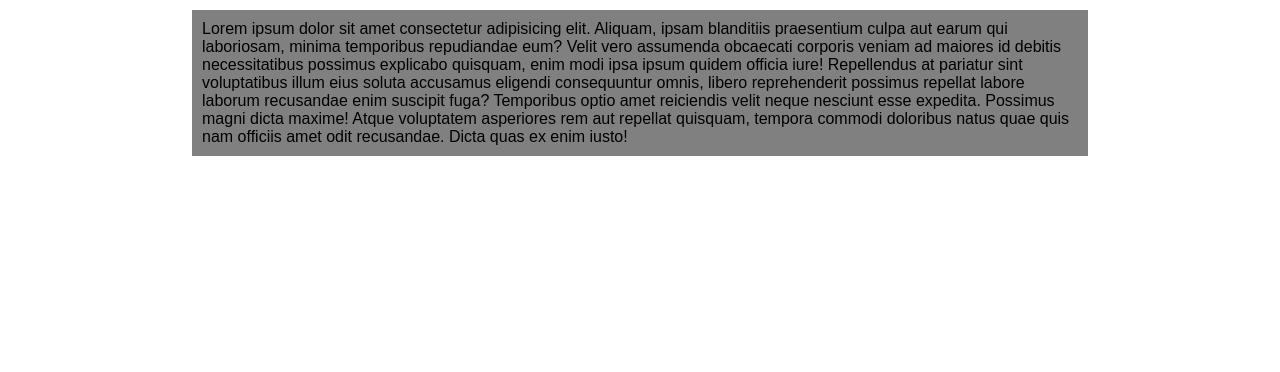
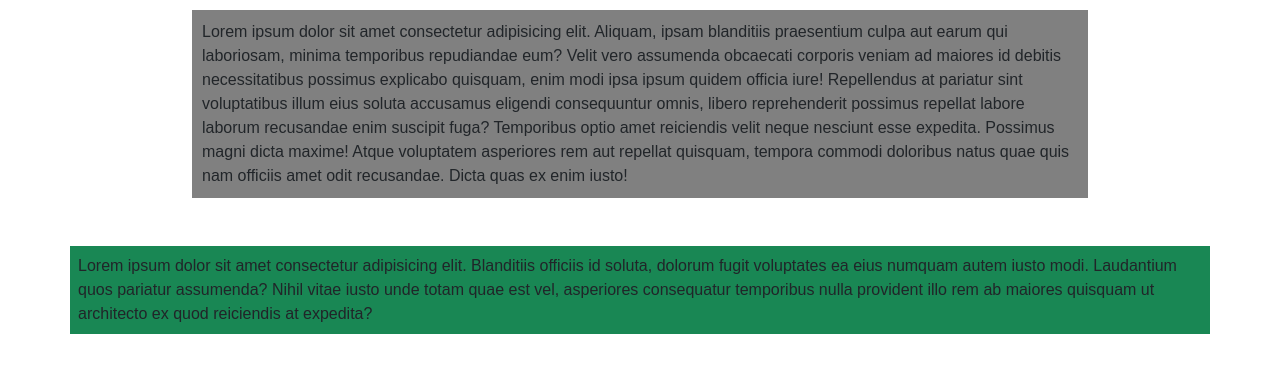
Before and after one commit to omorfaruk01/githubtest, a plain HTML site: page index.html in a window 1280 px wide. Drawn offline with Linux system fonts and the light colour scheme.

Commit message:
lorem add

```diff
--- a/index.html
+++ b/index.html
@@ -5,11 +5,18 @@
     <meta http-equiv="X-UA-Compatible" content="IE=edge">
     <meta name="viewport" content="width=device-width, initial-scale=1.0">
     <title>github test</title>
+    <link rel="stylesheet" href="css/bootstrap.min.css">
+    <script src="js/bootstrap.min.js"></script>
     <link rel="stylesheet" href="style.css">
 </head>
 <body>
     <p class="abc one">
         Lorem ipsum dolor sit amet consectetur adipisicing elit. Aliquam, ipsam blanditiis praesentium culpa aut earum qui laboriosam, minima temporibus repudiandae eum? Velit vero assumenda obcaecati corporis veniam ad maiores id debitis necessitatibus possimus explicabo quisquam, enim modi ipsa ipsum quidem officia iure! Repellendus at pariatur sint voluptatibus illum eius soluta accusamus eligendi consequuntur omnis, libero reprehenderit possimus repellat labore laborum recusandae enim suscipit fuga? Temporibus optio amet reiciendis velit neque nesciunt esse expedita. Possimus magni dicta maxime! Atque voluptatem asperiores rem aut repellat quisquam, tempora commodi doloribus natus quae quis nam officiis amet odit recusandae. Dicta quas ex enim iusto!
     </p>
+
+    <div class="container bg-success p-2 mt-5">
+        Lorem ipsum dolor sit amet consectetur adipisicing elit. Blanditiis officiis id soluta, dolorum fugit voluptates ea eius numquam autem iusto modi. Laudantium quos pariatur assumenda? Nihil vitae iusto unde totam quae est vel, asperiores consequatur temporibus nulla provident illo rem ab maiores quisquam ut architecto ex quod reiciendis at expedita?
+    </div>
+
 </body>
 </html>
```
Also changed, not shown: css/bootstrap.min.css (added), js/bootstrap.bundle.min.js (added), js/bootstrap.min.js (added), 1 other file.
